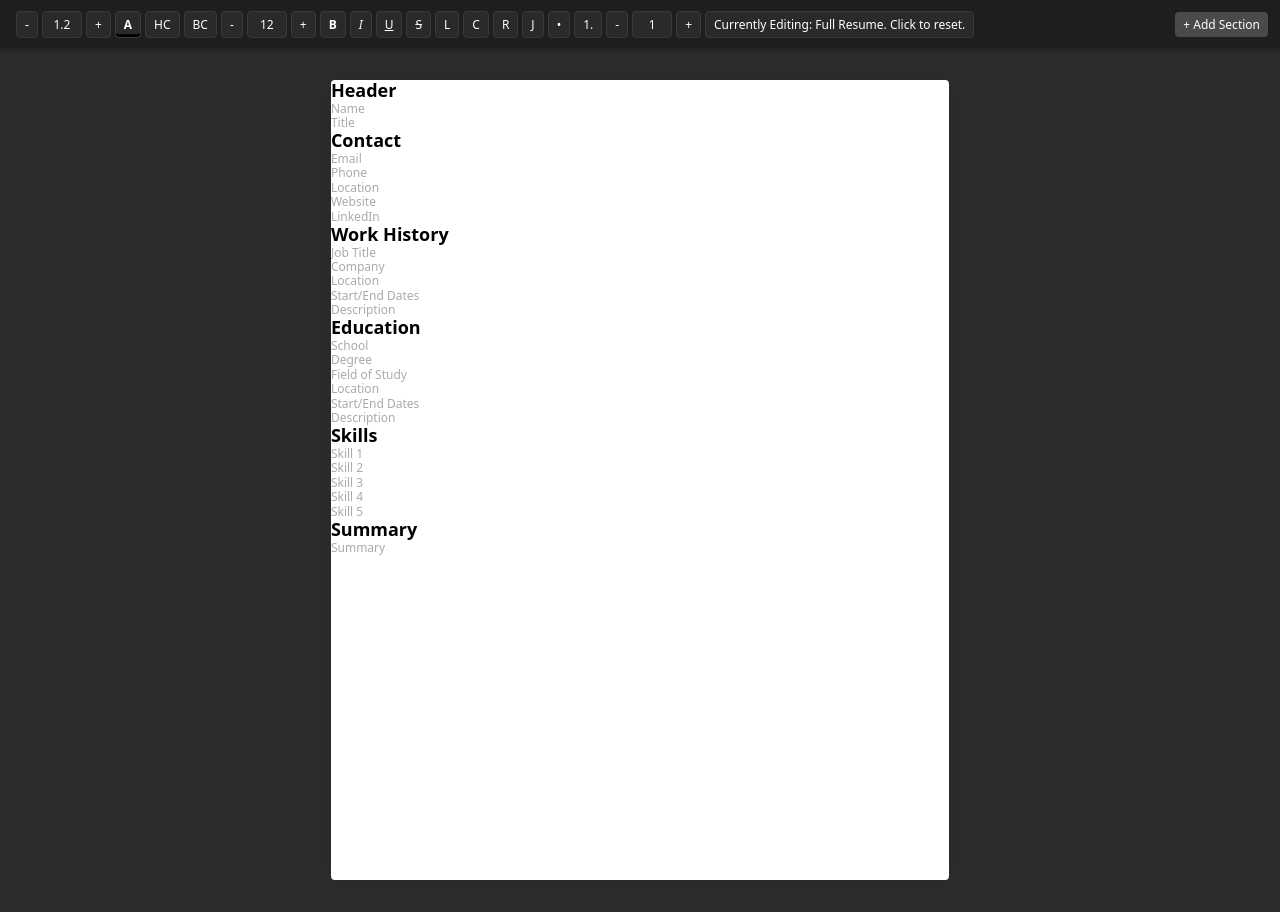
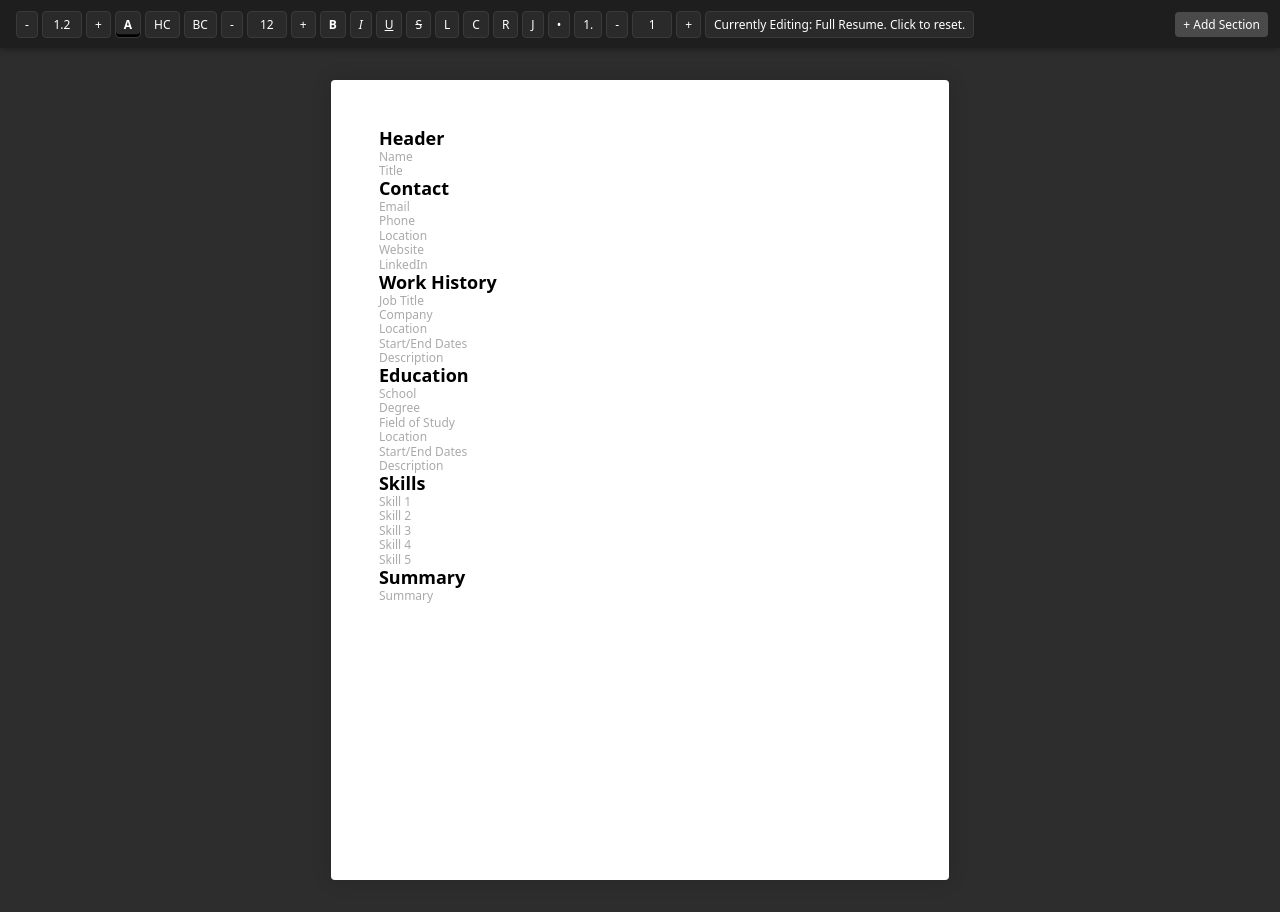
Before and after one commit to connork97/Resume-Builder, a React (Vite) app: page / in a window 1280 px wide. Built offline with nearby package versions, Linux system fonts and the light colour scheme.

Commit message:
fixed section styling changes bug

```diff
--- a/src/components/Formatting/TextAlign.jsx
+++ b/src/components/Formatting/TextAlign.jsx
@@ -7,7 +7,7 @@ import { setAlignment } from "../../helpers/blocks.js";
 
 import ToolbarButton from "../Toolbar/ToolbarButton.jsx";
 
-const TextAlign = ({ editor }) => {
+const TextAlign = ({ editor, styling }) => {
 
    const dispatch = useDispatch();
    const activeSectionId = useSelector(state => state.resume.activeSectionId);
@@ -29,7 +29,7 @@ const TextAlign = ({ editor }) => {
 
    return (
 
-      <>
+      <div style={{...styling, display: 'flex', justifyContent: 'center', gap: '0.25rem'}}>
          <ToolbarButton
             text="L"
             command={() => handleSetTextAlign(editor, 'left')}
@@ -46,7 +46,7 @@ const TextAlign = ({ editor }) => {
             text="J"
             command={() => handleSetTextAlign(editor, 'justify')}
          />
-      </>
+      </div>
    )
 }
 
--- a/src/components/Section/Section.jsx
+++ b/src/components/Section/Section.jsx
@@ -17,24 +17,59 @@ const Section = ({ section, column }) => {
 
   const dispatch = useDispatch();
 
+  const resumeLayout = useSelector(state => state.resume.layout);
+  const columns = useSelector(state => state.resume.columns);
+
   const sectionRef = useRef(null);
-
-  const resumeLayout = useSelector((state) => state.resume.layout);
-
-
-  // const subsections = useSelector((state) => section.subsectionIds.filter((id) => state.resume.subsections.byId[id]));
-  // console.log('SUBSECTIONS', subsections)
 
   const [isFirstColumn, setIsFirstColumn] = useState(false);
   const [isLastColumn, setIsLastColumn] = useState(false);
   const [isFirstRow, setIsFirstRow] = useState(false);
   const [isLastRow, setIsLastRow] = useState(false);
-  const [additionalSectionStyling, setAddtionalSectionStyling] = useState({
+  const [sectionPadding, setSectionPadding] = useState({
       paddingLeft: '0',
       paddingRight: '0',
       paddingTop: '0',
       paddingBottom: '0',
   });
+
+  useEffect(() => {
+    if (!section || !column) return;
+
+    // Determine if section is in the first column
+    const columnIndex = columns.allIds.indexOf(column.id);
+    if (columnIndex === 0) setIsFirstColumn(true);
+    else if (columnIndex !== 0) setIsFirstColumn(false);
+
+    // Determine if section is in the last column
+    const totalColumns = columns.allIds.length;
+    if (columnIndex === totalColumns - 1) setIsLastColumn(true);
+    else if (columnIndex !== totalColumns - 1) setIsLastColumn(false);
+
+    // Determine if section is in the first row of column
+    const sectionIndex = column.sectionIds.indexOf(section.id);
+    if (sectionIndex === 0) setIsFirstRow(true);
+    else if (sectionIndex !== 0) setIsFirstRow(false);
+
+    // Determine if section is in the last row of column
+    const totalSectionsInColumn = column.sectionIds.length;
+    if (sectionIndex === totalSectionsInColumn - 1) setIsLastRow(true);
+    else if (sectionIndex !== totalSectionsInColumn - 1) setIsLastRow(false);
+
+  }), [resumeLayout, section.columnId, column.sectionIds];
+
+  useEffect(() => {
+    setSectionPadding((prevStyling) => {
+      return {
+        ...prevStyling,
+        paddingLeft: isFirstColumn ? resumeLayout.padding.left : '0',
+        paddingRight: isLastColumn ? resumeLayout.padding.right : '0',
+        paddingTop: isFirstRow ? resumeLayout.padding.top : '0',
+        paddingBottom: isLastRow ? resumeLayout.padding.bottom : '0',
+        flex: isLastRow ? '1' : 'none',
+      }
+    })
+  }, [isFirstColumn, isLastColumn, isFirstRow, isLastRow, resumeLayout.padding]);
 
   const renderedSubsections = section.subsectionIds?.map((subId) => {
     const subsection = useSelector((state) => state.resume.subsections.byId[subId]);
@@ -55,7 +90,7 @@ const Section = ({ section, column }) => {
 
 
   // useEffect(() => {
-  //   setAddtionalSectionStyling((prevStyling) => {
+  //   setSectionPadding((prevStyling) => {
   //     // console.log({...prevStyling, paddingLeft: isFirstColumn ?? resumeLayout.padding.left})
   //     return {
   //       ...prevStyling,
@@ -98,7 +133,7 @@ const Section = ({ section, column }) => {
       ref={sectionRef}
       style={{
         ...section.styling,
-        ...additionalSectionStyling
+        ...sectionPadding
       }}
       onClick={() => dispatch(setActiveSectionId(section.id))}
     >
--- a/src/components/Section/SettingsModal/SettingsModal.jsx
+++ b/src/components/Section/SettingsModal/SettingsModal.jsx
@@ -46,7 +46,8 @@ const SettingsModal = ({ section, column, isSettingsModalOpen, setIsSettingsModa
    useEffect(() => {
       if (sectionColumnIndex) {
          setColumnIndexInputValue(sectionColumnIndex)};
-         setColumnWidthInputValue(column.width);
+      if (column?.width) setColumnWidthInputValue(parseInt(column.width));
+         // setColumnWidthInputValue(parseInt(column?.width));
    }, [column.width, section.columnId]);
 
    const dispatchLayoutChanges = (layoutChanges) => {
@@ -119,12 +120,12 @@ const SettingsModal = ({ section, column, isSettingsModalOpen, setIsSettingsModa
          handleSetInputValue: setColumnWidthInputValue,
          handleSetValue: handleSetColumnWidth
       },
-      {
-         label: "Rows",
-         value: rowsInputValue,
-         handleSetInputValue: setRowsInputValue,
-         handleSetValue: handleSetLayoutChanges
-      }
+      // {
+      //    label: "Rows",
+      //    value: rowsInputValue,
+      //    handleSetInputValue: setRowsInputValue,
+      //    handleSetValue: handleSetLayoutChanges
+      // }
    ];
 
    const renderSettingsModalRows = () => {
@@ -133,7 +134,7 @@ const SettingsModal = ({ section, column, isSettingsModalOpen, setIsSettingsModa
          { component: FontSize, label: "Font Size" },
          { component: FontColor, label: "Font Color" },
          { component: LineHeight, label: "Line Height" },
-         { component: TextAlign, label: "Text Align" },
+         { component: TextAlign, label: "Text Align", styling: { justifyContent: 'end' } },
          { component: BackgroundColor, label: 'Background Color'},
       ];
 
@@ -169,6 +170,7 @@ const SettingsModal = ({ section, column, isSettingsModalOpen, setIsSettingsModa
                   label={input.label}
                   value={input.value}
                   text={input.text}
+                  styling={input.styling}
                   handleSetInputValue={input.handleSetInputValue}
                   handleSetValue={input.handleSetValue}
                   setIsSettingsModalOpen={setIsSettingsModalOpen}
--- a/src/store/resumeSlice.js
+++ b/src/store/resumeSlice.js
@@ -26,7 +26,6 @@ const createDefaultSection = (type = 'defaultSection', columnId = null) => {
   };
 
   const sectionId = nanoid();
-  // const subsection = createDefaultSubsection(type, sectionId);
 
   const section = {
     id: sectionId,
@@ -107,7 +106,6 @@ const createDefaultField = (arrToMap = ["Field"], subsectionId) => {
 // Resume Slice
 const firstColumnId = nanoid();
 const initialState = {
-  // sections: [],
   columns: {
     byId: {
       [firstColumnId]: {
@@ -139,16 +137,6 @@ const initialState = {
   },
 
   layout: {
-    // columns: [
-    // createDefaultColumn('100%')
-    // children: [sections => sections.filter((section) => section.columnIndex === 0).map(section => section.id)],
-    // ],
-    margin: {
-      top: 'auto',
-      right: 'auto',
-      bottom: 'auto',
-      left: 'auto'
-    },
     padding: {
       top: '3rem',
       right: '3rem',
@@ -249,23 +237,10 @@ const resumeSlice = createSlice({
     },
 
     addColumn(state) {
-      // Find number of columns currently in state to determine width of all columns after new column is added
-      // const columnsLength = state.columns.allIds.length;
-      // const width = '50%';
-      // const width = columnsLength === 0 ? '100%' : `${100 / (columnsLength + 1)}%`;
-      // const width = 1;
-
       //  Create New Column and Add to State
       const newColumn = createDefaultColumn();
-      console.log('New Column Created: ', newColumn);
       state.columns.byId[newColumn.id] = newColumn;
       state.columns.allIds.push(newColumn.id);
-
-      // Update width of all columns in state to be equal after new column is added
-      // state.columns.allIds.map((id) => {
-      //   const selectedColumn = state.columns.byId[id];
-      //   selectedColumn.width = selectedColumn.width;
-      // })
     },
 
     deleteColumn(state, action) {
@@ -297,11 +272,11 @@ const resumeSlice = createSlice({
       }
 
       for (const key in changes) {
-        // Change section key to new value from changes object
-        section[key] = changes[key];
-
+        if (key === "styling") {
+          section.styling = { ...section.styling, ...changes.styling };
+        }
         // When updating section's columnId, also update the old AND new Columns' sectionIds
-        if (key === 'columnId') {
+        else if (key === 'columnId') {
           const oldColumn = state.columns.byId[columnId];
           const newColumnId = changes.columnId;
 
@@ -315,7 +290,9 @@ const resumeSlice = createSlice({
           if (newColumn) {
             newColumn.sectionIds.push(sectionId);
           }
-
+          section[key] = changes[key];
+        } else {
+          section[key] = changes[key];
         }
       }
     },
```
